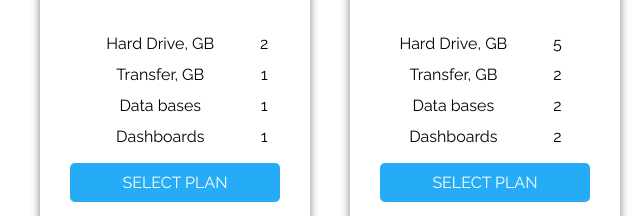
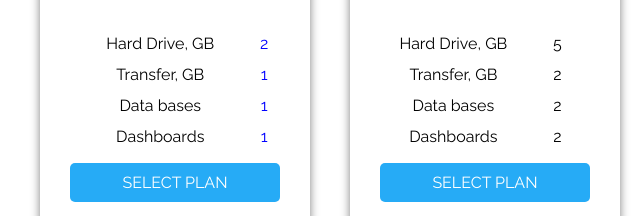
Before and after one commit to pando89/tp-01, a plain HTML site: page index.html in a window 1280 px wide. Shown: the part 2060-2276 px from the top of the page, 0-640 px from the left. Drawn offline with Linux system fonts and the light colour scheme.

Commit message:
Color tabla

```diff
--- a/css/style.css
+++ b/css/style.css
@@ -279,7 +279,9 @@ figure{
 .price-table:last-of-type{
 	margin-right: 0;
 }
-
+.small-package{
+	color: blue;
+}
 
 .main-footer{
 	background-color: #233042;
```
